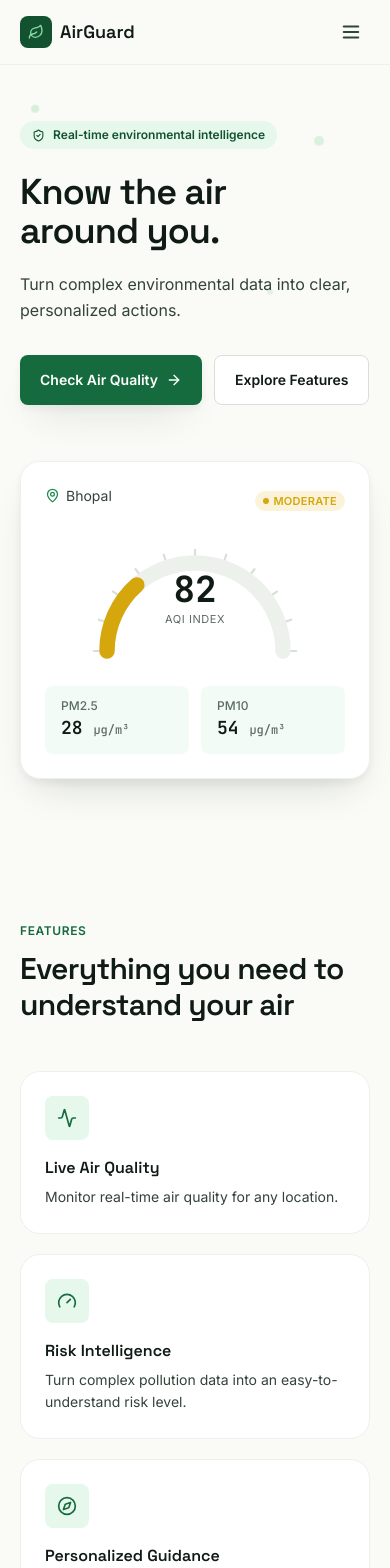
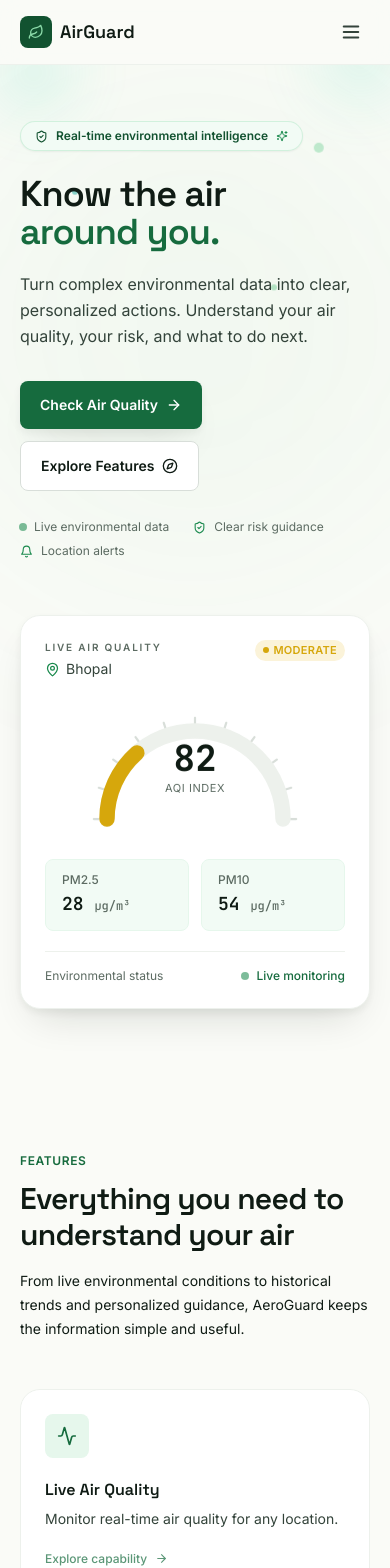
Before and after one commit to yashr3537/HackInMotion-RICR-HIM-1245, a React (Vite) app in the folder frontend/: page / in a window 390 px wide. Shown: the top 1568 px of the page. Built offline with nearby package versions, Linux system fonts and the light colour scheme.

Commit message:
Add premium Landing page animations

```diff
--- a/frontend/src/pages/Landing.jsx
+++ b/frontend/src/pages/Landing.jsx
@@ -1,8 +1,17 @@
 import { Link } from 'react-router-dom'
 import {
-  ArrowRight, Activity, Gauge, Compass as CompassIcon, TrendingUp, Bell, Footprints,
-  ShieldCheck, MapPin,
+  ArrowRight,
+  Activity,
+  Gauge,
+  Compass as CompassIcon,
+  TrendingUp,
+  Bell,
+  Footprints,
+  ShieldCheck,
+  MapPin,
+  Sparkles,
 } from 'lucide-react'
+
 import Navbar from '../components/Navbar'
 import Footer from '../components/Footer'
 import RiskBadge from '../components/RiskBadge'
@@ -18,151 +27,337 @@ const FEATURE_ICONS = {
   footprints: Footprints,
 }
 
+const delayStyles = {
+  delay1: { animationDelay: '80ms' },
+  delay2: { animationDelay: '160ms' },
+  delay3: { animationDelay: '240ms' },
+  delay4: { animationDelay: '320ms' },
+  delay5: { animationDelay: '400ms' },
+}
+
 export default function Landing() {
   return (
-    <div className="bg-canvas">
+    <div className="bg-canvas min-h-screen overflow-x-hidden">
       <Navbar />
 
-      {/* HERO */}
+      {/* =====================================================
+          HERO
+      ====================================================== */}
       <section className="relative overflow-hidden">
-        <div className="absolute inset-0 pointer-events-none">
-          <div className="absolute top-10 left-[8%] w-2 h-2 rounded-full bg-forest-400/60 animate-drift" />
-          <div className="absolute top-32 left-[22%] w-1.5 h-1.5 rounded-full bg-mist-500/50 animate-drift" style={{ animationDelay: '1.2s' }} />
-          <div className="absolute top-20 right-[18%] w-2.5 h-2.5 rounded-full bg-forest-300/50 animate-drift" style={{ animationDelay: '2.1s' }} />
-          <div className="absolute top-56 right-[30%] w-1.5 h-1.5 rounded-full bg-forest-400/40 animate-drift" style={{ animationDelay: '0.6s' }} />
-          <div className="absolute bottom-24 left-[38%] w-2 h-2 rounded-full bg-mist-500/40 animate-drift" style={{ animationDelay: '1.8s' }} />
+        {/* Ambient background */}
+        <div className="pointer-events-none absolute inset-0 overflow-hidden">
+          <div className="ambient-glow absolute inset-0" />
+
+          <div className="absolute left-[7%] top-16 h-2 w-2 rounded-full bg-forest-400/60 float-soft" />
+
+          <div
+            className="absolute left-[20%] top-32 h-1.5 w-1.5 rounded-full bg-mist-500/50 float-gentle"
+            style={delayStyles.delay2}
+          />
+
+          <div
+            className="absolute right-[18%] top-20 h-2.5 w-2.5 rounded-full bg-forest-300/50 float-slow"
+            style={delayStyles.delay3}
+          />
+
+          <div
+            className="absolute right-[29%] top-56 h-1.5 w-1.5 rounded-full bg-forest-400/40 float-soft"
+            style={delayStyles.delay1}
+          />
+
+          <div
+            className="absolute bottom-24 left-[38%] h-2 w-2 rounded-full bg-mist-500/40 float-gentle"
+            style={delayStyles.delay4}
+          />
+
+          <div className="absolute left-1/2 top-0 h-[520px] w-[520px] -translate-x-1/2 rounded-full bg-forest-400/5 blur-[120px]" />
         </div>
 
-        <div className="max-w-7xl mx-auto px-5 sm:px-8 pt-14 sm:pt-20 pb-16 grid lg:grid-cols-2 gap-14 items-center">
-          <div className="animate-rise">
-            <div className="inline-flex items-center gap-2 bg-forest-100 text-forest-800 text-xs font-semibold px-3 py-1.5 rounded-full mb-6">
+        <div className="relative mx-auto grid max-w-7xl items-center gap-14 px-5 pb-16 pt-14 sm:px-8 sm:pb-20 sm:pt-20 lg:grid-cols-2 lg:pb-28 lg:pt-24">
+          {/* Hero content */}
+          <div className="max-w-2xl">
+            <div className="fade-down mb-6 inline-flex items-center gap-2 rounded-full border border-forest-200/70 bg-forest-50 px-3.5 py-1.5 text-xs font-semibold text-forest-800 shadow-sm">
               <ShieldCheck size={13} />
               Real-time environmental intelligence
+              <Sparkles size={12} className="text-forest-600" />
             </div>
-            <h1 className="font-display font-semibold text-4xl sm:text-5xl lg:text-[3.4rem] leading-[1.08] text-ink-900 tracking-tight">
-              Know the air<br />around you.
+
+            <h1
+              className="text-reveal font-display text-4xl font-semibold leading-[1.06] tracking-tight text-ink-900 sm:text-5xl lg:text-[3.6rem]"
+            >
+              Know the air
+              <br />
+              <span className="text-forest-700">around you.</span>
             </h1>
-            <p className="text-ink-700 text-base sm:text-lg leading-relaxed mt-5 max-w-md">
-              Turn complex environmental data into clear, personalized actions.
+
+            <p
+              className="fade-up mt-5 max-w-md text-base leading-relaxed text-ink-700 sm:text-lg"
+              style={{ animationDelay: '160ms' }}
+            >
+              Turn complex environmental data into clear, personalized
+              actions. Understand your air quality, your risk, and what to do
+              next.
             </p>
-            <div className="flex flex-wrap gap-3 mt-8">
+
+            <div
+              className="stagger-children mt-8 flex flex-wrap gap-3"
+              style={{ animationDelay: '240ms' }}
+            >
               <Link
                 to="/dashboard"
-                className="inline-flex items-center gap-2 bg-forest-700 hover:bg-forest-800 text-white font-semibold text-sm px-5 py-3.5 rounded-lg transition-colors shadow-lift"
+                className="btn-premium inline-flex items-center gap-2 rounded-lg bg-forest-700 px-5 py-3.5 text-sm font-semibold text-white shadow-lift hover:bg-forest-800"
               >
                 Check Air Quality
                 <ArrowRight size={16} />
               </Link>
+
               <a
                 href="#features"
-                className="inline-flex items-center gap-2 bg-surface border border-ink-200 hover:border-forest-400 text-ink-900 font-semibold text-sm px-5 py-3.5 rounded-lg transition-colors"
+                className="btn-premium inline-flex items-center gap-2 rounded-lg border border-ink-200 bg-surface px-5 py-3.5 text-sm font-semibold text-ink-900 hover:border-forest-400"
               >
                 Explore Features
+                <CompassIcon size={16} />
               </a>
+            </div>
+
+            <div
+              className="fade-up mt-7 flex flex-wrap items-center gap-x-6 gap-y-2 text-xs text-ink-500"
+              style={{ animationDelay: '360ms' }}
+            >
+              <span className="inline-flex items-center gap-2">
+                <span className="live-dot h-1.5 w-1.5 rounded-full bg-forest-600" />
+                Live environmental data
+              </span>
+
+              <span className="inline-flex items-center gap-2">
+                <ShieldCheck size={13} className="text-forest-600" />
+                Clear risk guidance
+              </span>
+
+              <span className="inline-flex items-center gap-2">
+                <Bell size={13} className="text-forest-600" />
+                Location alerts
+              </span>
             </div>
           </div>
 
-          {/* Hero visual card */}
-          <div className="animate-rise" style={{ animationDelay: '0.1s' }}>
-            <div className="bg-surface rounded-xl2 shadow-lift border border-ink-100 p-6 sm:p-8 max-w-md mx-auto relative">
-              <div className="absolute top-6 right-6">
-                <RiskBadge aqi={currentLocation.aqi} size="sm" />
+          {/* Hero AQI Card */}
+          <div
+            className="scale-in relative mx-auto w-full max-w-md"
+            style={{ animationDelay: '120ms' }}
+          >
+            <div className="pointer-events-none absolute -inset-8 rounded-[40px] bg-forest-400/8 blur-3xl" />
+
+            <div className="card-hover card-glow relative rounded-xl2 border border-ink-100 bg-surface p-6 shadow-lift sm:p-8">
+              {/* Card top */}
+              <div className="mb-4 flex items-start justify-between gap-4">
+                <div>
+                  <div className="mb-1 text-[10px] font-semibold uppercase tracking-[0.18em] text-ink-500">
+                    Live air quality
+                  </div>
+
+                  <div className="flex items-center gap-1.5 text-sm text-ink-700">
+                    <MapPin size={15} className="text-forest-600" />
+                    {currentLocation.name}
+                  </div>
+                </div>
+
+                <RiskBadge
+                  aqi={currentLocation.aqi}
+                  size="sm"
+                />
               </div>
-              <div className="flex items-center gap-1.5 text-sm text-ink-700 mb-4">
-                <MapPin size={15} className="text-forest-600" />
-                {currentLocation.name}
+
+              {/* AQI gauge */}
+              <div className="flex justify-center py-2 float-soft">
+                <div className="relative">
+                  <div className="pointer-events-none absolute inset-4 rounded-full bg-forest-400/8 blur-2xl aqi-pulse" />
+
+                  <div className="relative">
+                    <AQIGauge
+                      aqi={currentLocation.aqi}
+                      size={220}
+                    />
+                  </div>
+                </div>
               </div>
-              <div className="flex justify-center py-2">
-                <AQIGauge aqi={currentLocation.aqi} size={220} />
-              </div>
-              <div className="grid grid-cols-2 gap-3 mt-4">
-                <div className="bg-forest-50 rounded-lg px-4 py-3">
-                  <p className="text-xs text-ink-500 font-medium">PM2.5</p>
-                  <p className="font-mono font-semibold text-lg text-ink-900">
-                    {currentLocation.pm25} <span className="text-xs font-normal text-ink-500">µg/m³</span>
+
+              {/* Pollutants */}
+              <div className="stagger-children mt-4 grid grid-cols-2 gap-3">
+                <div className="card-hover rounded-lg border border-forest-100 bg-forest-50 px-4 py-3">
+                  <p className="text-xs font-medium text-ink-500">
+                    PM2.5
+                  </p>
+
+                  <p className="mt-0.5 font-mono text-lg font-semibold text-ink-900">
+                    {currentLocation.pm25}{' '}
+                    <span className="text-xs font-normal text-ink-500">
+                      µg/m³
+                    </span>
                   </p>
                 </div>
-                <div className="bg-forest-50 rounded-lg px-4 py-3">
-                  <p className="text-xs text-ink-500 font-medium">PM10</p>
-                  <p className="font-mono font-semibold text-lg text-ink-900">
-                    {currentLocation.pm10} <span className="text-xs font-normal text-ink-500">µg/m³</span>
+
+                <div className="card-hover rounded-lg border border-forest-100 bg-forest-50 px-4 py-3">
+                  <p className="text-xs font-medium text-ink-500">
+                    PM10
+                  </p>
+
+                  <p className="mt-0.5 font-mono text-lg font-semibold text-ink-900">
+                    {currentLocation.pm10}{' '}
+                    <span className="text-xs font-normal text-ink-500">
+                      µg/m³
+                    </span>
                   </p>
                 </div>
+              </div>
+
+              {/* Card footer */}
+              <div className="mt-5 flex items-center justify-between border-t border-ink-100 pt-4">
+                <span className="text-xs text-ink-500">
+                  Environmental status
+                </span>
+
+                <span className="inline-flex items-center gap-2 text-xs font-medium text-forest-700">
+                  <span className="live-dot h-1.5 w-1.5 rounded-full bg-forest-600" />
+                  Live monitoring
+                </span>
               </div>
             </div>
           </div>
         </div>
       </section>
 
-      {/* FEATURES */}
-      <section id="features" className="max-w-7xl mx-auto px-5 sm:px-8 py-20 sm:py-24 scroll-mt-16">
-        <div className="max-w-xl mb-12">
-          <p className="text-xs font-semibold uppercase tracking-wider text-forest-700 mb-3">Features</p>
-          <h2 className="font-display font-semibold text-3xl sm:text-4xl text-ink-900 tracking-tight">
+      {/* =====================================================
+          FEATURES
+      ====================================================== */}
+      <section
+        id="features"
+        className="scroll-mt-16 mx-auto max-w-7xl px-5 py-20 sm:px-8 sm:py-24"
+      >
+        <div className="fade-up mb-12 max-w-xl">
+          <p className="mb-3 text-xs font-semibold uppercase tracking-wider text-forest-700">
+            Features
+          </p>
+
+          <h2 className="font-display text-3xl font-semibold tracking-tight text-ink-900 sm:text-4xl">
             Everything you need to understand your air
           </h2>
+
+          <p className="mt-4 text-sm leading-6 text-ink-600 sm:text-base">
+            From live environmental conditions to historical trends and
+            personalized guidance, AeroGuard keeps the information simple and
+            useful.
+          </p>
         </div>
-        <div className="grid sm:grid-cols-2 lg:grid-cols-3 gap-5">
+
+        <div className="stagger-children grid gap-5 sm:grid-cols-2 lg:grid-cols-3">
           {features.map((f) => {
             const Icon = FEATURE_ICONS[f.icon] || Activity
+
             return (
               <div
                 key={f.key}
-                className="bg-surface rounded-xl2 border border-ink-100 p-6 hover:shadow-card hover:-translate-y-0.5 transition-all"
+                className="card-hover card-glow group rounded-xl2 border border-ink-100 bg-surface p-6"
               >
-                <div className="w-11 h-11 rounded-lg bg-forest-100 flex items-center justify-center mb-4">
-                  <Icon size={20} className="text-forest-700" />
+                <div className="mb-5 flex h-11 w-11 items-center justify-center rounded-lg bg-forest-100 transition-transform duration-300 group-hover:scale-105">
+                  <Icon
+                    size={20}
+                    className="text-forest-700 transition-transform duration-300 group-hover:rotate-[-4deg]"
+                  />
                 </div>
-                <h3 className="font-display font-semibold text-ink-900 mb-1.5">{f.title}</h3>
-                <p className="text-sm text-ink-700 leading-relaxed">{f.description}</p>
+
+                <h3 className="font-display mb-1.5 font-semibold text-ink-900">
+                  {f.title}
+                </h3>
+
+                <p className="text-sm leading-relaxed text-ink-700">
+                  {f.description}
+                </p>
+
+                <div className="mt-5 flex items-center gap-2 text-xs font-medium text-forest-700 opacity-70 transition-all duration-300 group-hover:translate-x-1 group-hover:opacity-100">
+                  Explore capability
+                  <ArrowRight size={13} />
+                </div>
               </div>
             )
           })}
         </div>
       </section>
 
-      {/* HOW IT WORKS */}
-      <section id="how-it-works" className="bg-forest-50/60 py-20 sm:py-24 scroll-mt-16">
-        <div className="max-w-7xl mx-auto px-5 sm:px-8">
-          <div className="max-w-xl mb-14">
-            <p className="text-xs font-semibold uppercase tracking-wider text-forest-700 mb-3">How It Works</p>
-            <h2 className="font-display font-semibold text-3xl sm:text-4xl text-ink-900 tracking-tight">
+      {/* =====================================================
+          HOW IT WORKS
+      ====================================================== */}
+      <section
+        id="how-it-works"
+        className="scroll-mt-16 bg-forest-50/60 py-20 sm:py-24"
+      >
+        <div className="mx-auto max-w-7xl px-5 sm:px-8">
+          <div className="fade-up mb-14 max-w-xl">
+            <p className="mb-3 text-xs font-semibold uppercase tracking-wider text-forest-700">
+              How It Works
+            </p>
+
+            <h2 className="font-display text-3xl font-semibold tracking-tight text-ink-900 sm:text-4xl">
               From location to action, in four steps
             </h2>
           </div>
-          <div className="grid sm:grid-cols-2 lg:grid-cols-4 gap-6 relative">
+
+          <div className="stagger-children relative grid gap-8 sm:grid-cols-2 lg:grid-cols-4 lg:gap-6">
             {howItWorks.map((s, i) => (
               <div key={s.step} className="relative">
-                <div className="flex items-center gap-3 mb-4">
-                  <div className="w-11 h-11 rounded-full bg-forest-700 text-white font-display font-semibold flex items-center justify-center shrink-0">
+                <div className="flex items-center gap-3">
+                  <div className="card-hover flex h-11 w-11 shrink-0 items-center justify-center rounded-full bg-forest-700 font-display font-semibold text-white shadow-sm">
                     {s.step}
                   </div>
+
                   {i < howItWorks.length - 1 && (
-                    <div className="hidden lg:block flex-1 h-px bg-forest-200" />
+                    <div className="hidden h-px flex-1 bg-forest-200 lg:block" />
                   )}
                 </div>
-                <h3 className="font-display font-semibold text-ink-900 mb-1.5">{s.title}</h3>
-                <p className="text-sm text-ink-700 leading-relaxed">{s.description}</p>
+
+                <h3 className="font-display mb-1.5 mt-4 font-semibold text-ink-900">
+                  {s.title}
+                </h3>
+
+                <p className="text-sm leading-relaxed text-ink-700">
+                  {s.description}
+                </p>
               </div>
             ))}
           </div>
         </div>
       </section>
 
-      {/* ABOUT / CTA */}
-      <section id="about" className="max-w-7xl mx-auto px-5 sm:px-8 py-20 sm:py-24 scroll-mt-16">
-        <div className="bg-gradient-to-br from-forest-900 to-forest-700 rounded-xl2 px-6 sm:px-14 py-14 sm:py-16 text-center relative overflow-hidden">
-          <div className="absolute -left-16 -bottom-16 w-56 h-56 rounded-full bg-forest-500/20 blur-3xl" />
+      {/* =====================================================
+          PREMIUM ABOUT / CTA
+      ====================================================== */}
+      <section
+        id="about"
+        className="scroll-mt-16 mx-auto max-w-7xl px-5 py-20 sm:px-8 sm:py-24"
+      >
+        <div className="card-glow relative overflow-hidden rounded-xl2 bg-gradient-to-br from-forest-900 to-forest-700 px-6 py-14 text-center sm:px-14 sm:py-16">
+          <div className="pointer-events-none absolute -left-20 -bottom-20 h-64 w-64 rounded-full bg-forest-500/20 blur-3xl float-slow" />
+
+          <div className="pointer-events-none absolute -right-20 -top-20 h-64 w-64 rounded-full bg-mist-300/10 blur-3xl float-gentle" />
+
           <div className="relative">
-            <h2 className="font-display font-semibold text-3xl sm:text-4xl text-white tracking-tight max-w-xl mx-auto">
+            <div className="fade-up mx-auto mb-5 flex w-fit items-center gap-2 rounded-full border border-white/10 bg-white/5 px-3 py-1.5 text-xs font-medium text-forest-100">
+              <ShieldCheck size={13} />
+              Environmental awareness, made personal
+            </div>
+
+            <h2 className="text-reveal mx-auto max-w-xl font-display text-3xl font-semibold tracking-tight text-white sm:text-4xl">
               Built for people who breathe the same air every day.
             </h2>
-            <p className="text-forest-100/90 mt-4 max-w-md mx-auto leading-relaxed">
-              AirGuard was built as a hackathon project to make environmental risk personal, clear, and actionable.
+
+            <p className="fade-up mx-auto mt-4 max-w-md leading-relaxed text-forest-100/90">
+              AeroGuard was built as a hackathon project to make environmental
+              risk personal, clear, and actionable.
             </p>
+
             <Link
               to="/dashboard"
-              className="inline-flex items-center gap-2 bg-white text-forest-800 font-semibold text-sm px-5 py-3.5 rounded-lg mt-8 hover:bg-forest-50 transition-colors"
+              className="btn-premium mt-8 inline-flex items-center gap-2 rounded-lg bg-white px-5 py-3.5 text-sm font-semibold text-forest-800 hover:bg-forest-50"
             >
               Check Air Quality
               <ArrowRight size={16} />
```
